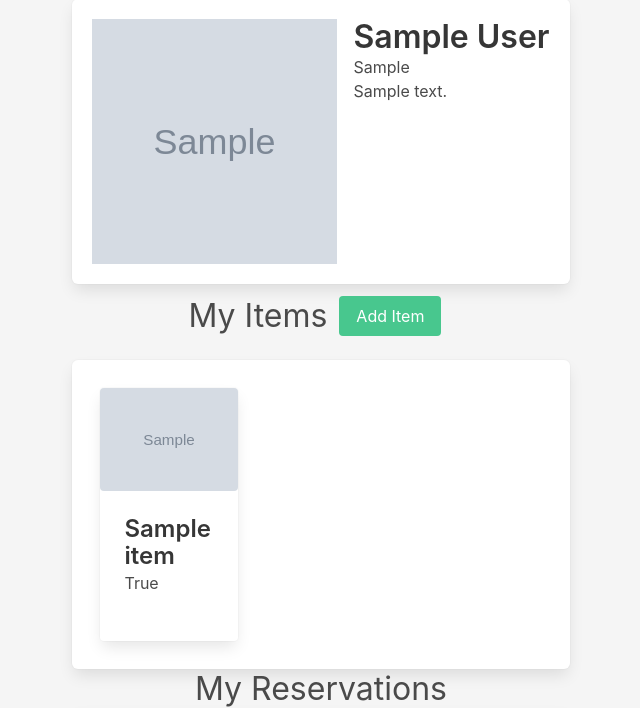
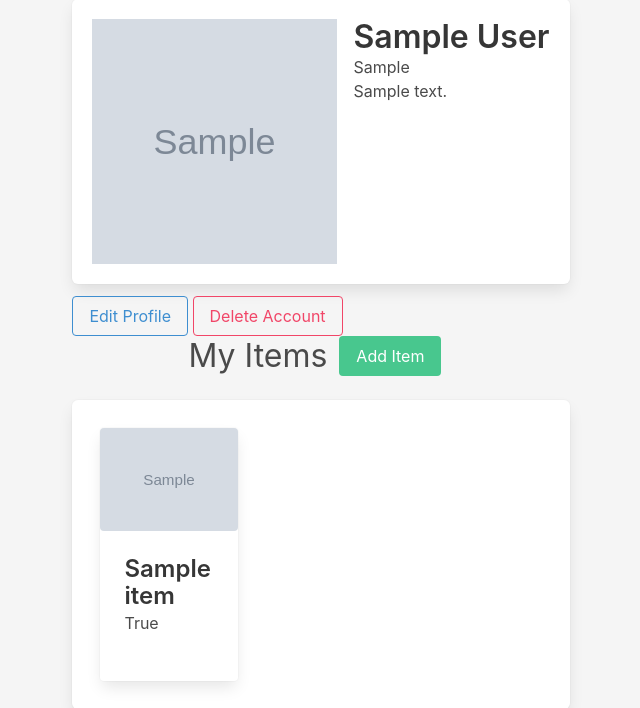
Before and after one commit to nathanjh-28/Borrow-This, a Django app: page /dashboard/ in a window 1280 px wide. Shown: the part 151-859 px from the top of the page, without its empty margins (319-959 px from the left). Run offline with Django 3.2, Linux system fonts and the light colour scheme; a user stored in the database is signed in; tables that the repository leaves empty hold one stand-in row (values such as "Sample post"); grey boxes marked "Sample" are stand-in pictures.

Commit message:
added user and profile edit and delete functionality

```diff
--- a/rentals_app/templates/dashboard.html
+++ b/rentals_app/templates/dashboard.html
@@ -32,6 +32,16 @@
             </article>
         </div>
     </section>
+
+    <div>
+        <a href="{% url 'edit_profile' me.id %}">
+            <button class="button is-info is-outlined">Edit Profile</button>
+        </a>
+        <a href="{% url 'delete_profile' %}">
+            <button class="button is-danger is-outlined">Delete Account</button>
+        </a>
+
+    </div>
 
     <!-- My Items Section -->
     <div class="profile-header">
--- a/rentals_app/urls.py
+++ b/rentals_app/urls.py
@@ -24,6 +24,14 @@ urlpatterns = [
 # -------------------------------------------------------------------   Public Profile
 
     path('profile/<int:profile_id>',views.profile,name='profile'),
+
+# ------------------------------------------------------------------- Edit User Profile
+
+    path('profile/<int:profile_id>/edit', views.edit_profile, name='edit_profile'),
+
+# ------------------------------------------------------------------- Delete User Profile
+
+    path('profile/delete', views.delete_profile, name='delete_profile'),
 
 #____________________________________________________________________
 
--- a/rentals_app/views.py
+++ b/rentals_app/views.py
@@ -2,7 +2,7 @@
 from django.shortcuts import render, redirect
 from django.http import HttpResponse
 # ------------------------------------------------------------------- Auth
-from django.contrib.auth import login
+from django.contrib.auth import login, logout
 from django.contrib.auth.forms import UserCreationForm
 # ------------------------------------------------------------------- Models, Forms
 from .models import Profile, Rental_Item, Reservation
@@ -59,6 +59,43 @@ def dashboard(request):
         'reservations':reservations,
     }
     return render(request, 'dashboard.html', context)
+
+# ------------------------------------------------------------------- Edit User Profile
+
+def edit_profile(request, profile_id):
+    error_message = ''
+    user = request.user
+    profile = Profile.objects.get(id=profile_id)
+    if request.method == 'POST':
+        form = UserCreationForm(request.POST, instance=user)
+        if form.is_valid():
+            pform = ProfileForm(request.POST, instance=profile)
+            if pform.is_valid():
+                updated_user = form.save()
+                updated_profile = pform.save()
+                login(request, updated_user)
+                return redirect('dashboard')
+            else:
+                error_message = 'Invalid Profile Edit'
+        else:
+            error_message = 'Invalid User Edit'
+    else:
+        form = UserCreationForm(instance=user)
+        pform = ProfileForm(instance=profile)
+        context = {
+            'error_message':error_message,
+            'form':form,
+            'pform':pform,
+        }
+        return render(request, 'edit-profile.html', context)
+
+# ------------------------------------------------------------------- Delete User Profile
+
+def delete_profile(request):
+    user = request.user
+    logout(request, user)
+    user.delete()
+    return redirect('home')
 
 
 # ------------------------------------------------------------------- Browse
@@ -177,7 +214,6 @@ def rez_detail(request, rez_id):
 
 # ------------------------------------------------------------------- Reservation Edit
 
-
 def rez_edit(request, rez_id):
     error_message = ''
     reservation = Reservation.objects.get(id=rez_id)
```
Also changed, not shown: rentals_app/templates/edit-profile.html (added, +21 -0 lines).
